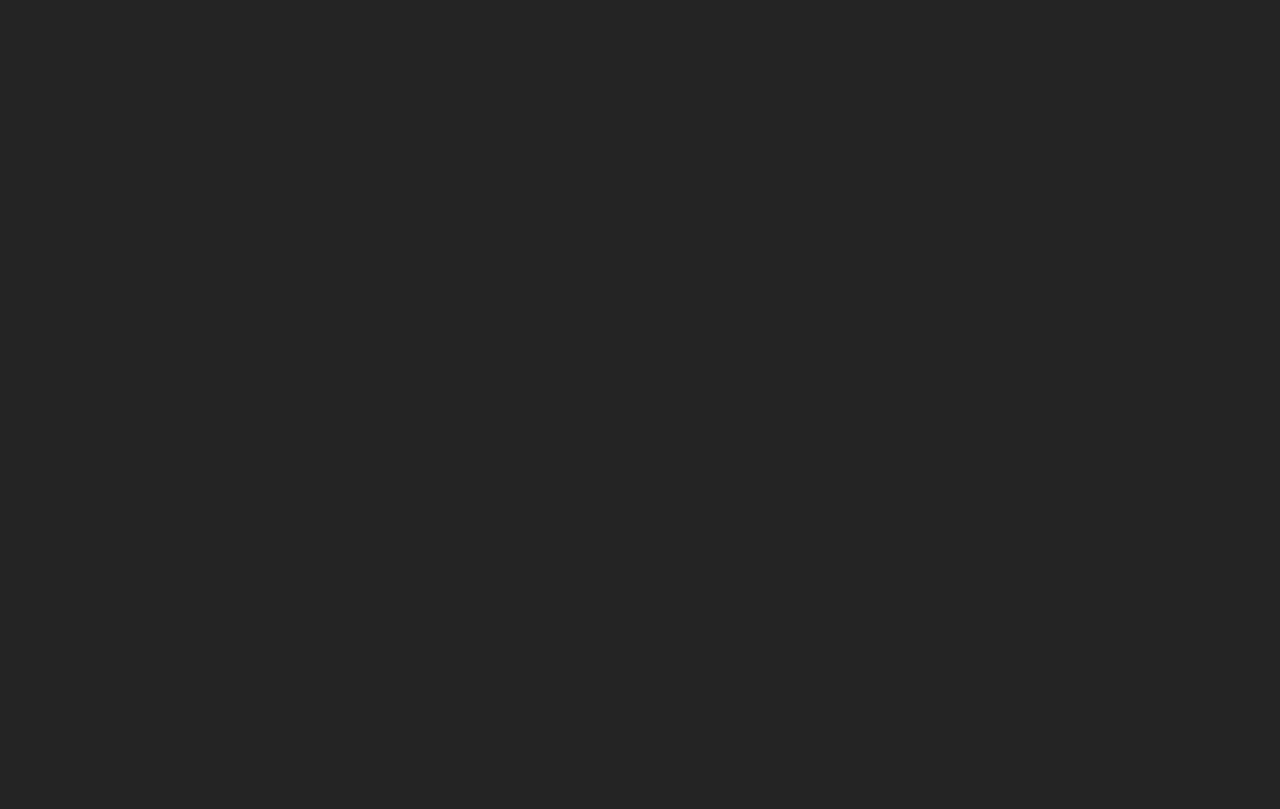
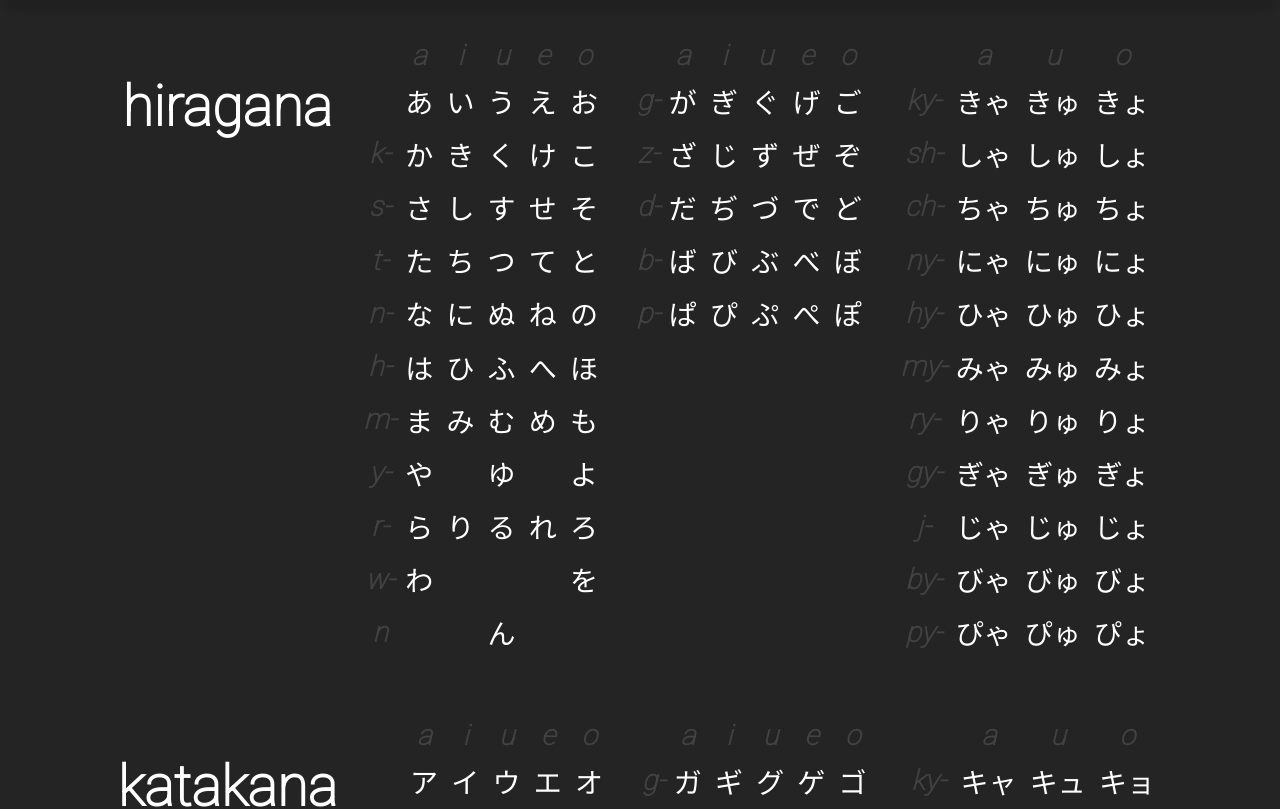
Before and after one commit to digitmancer/kana, a Next.js app: page / in a window 1280 px wide. Shown: the part 800-1609 px from the top of the page. Before the commit the page ends 816 px from the top, so only its background shows below. Built offline with nearby package versions, Linux system fonts and the light colour scheme.

Commit message:
Add kana tables

```diff
--- a/pages/index.jsx
+++ b/pages/index.jsx
@@ -1,116 +1,16 @@
 import dynamic from 'next/dynamic';
-import { useEffect, useState, useRef } from 'react';
-import { romanizations } from '../data/kana';
-import { hiragana, katakana, hiraganaDigraphs, katakanaDigraphs } from '../data/userdata';
-
-function AnswerField({ romaji, onRightAnswer })
-{
-  const inputRef = useRef(null);
-  const [input, setInput] = useState('');
-  const [missed, setMissed] = useState(false);
-
-  const pronunciation = new Audio('/audio/sakura/' + romaji.nihon + '.mp3');
-
-  useEffect(() =>
-  {
-    const focusInput = () => inputRef.current.focus();
-    document.addEventListener('click', focusInput);
-    focusInput();
-    return () => document.removeEventListener('click', focusInput);
-  }, []);
-
-  const handleInput = (event) =>
-  {
-    const isRightAnswer = (answer) => Object.values(romaji).includes(answer);
-    const value = event.target.value.toLowerCase().trim();
-    if (value === 'n' &&
-        isRightAnswer(value))
-    {
-        handleRightAnswer();
-        return;
-    }
-
-    if (value.length === 3 ||
-        ['a', 'e', 'i', 'o', 'u'].includes(value.charAt(value.length - 1)))
-    {
-      if (isRightAnswer(value))
-        handleRightAnswer();
-      else
-        handleWrongAnswer();
-      return;
-    }
-
-    setInput(value);
-  };
-
-  const handleRightAnswer = () =>
-  {
-    onRightAnswer();
-    setMissed(false);
-    setInput('');
-  };
-
-  const handleWrongAnswer = () =>
-  {
-    pronunciation.play();
-    setMissed(true);
-    setInput('');
-  };
-
-  return (
-    <input
-      className="answer"
-      type="text"
-      value={input}
-      ref={inputRef}
-      placeholder={missed ? romaji.hepburn : ''}
-      onChange={handleInput}
-      autoComplete="off"
-      autoFocus
-    />
-  )
-}
+import KanaQuiz from '../src/components/kanaQuiz'
+import KanaTable from '../src/components/kanaTable'
 
 function App()
 {
-  const [question, setQuestion] = useState(getQuestion());
-  const getNewQuestion = () => setQuestion(getQuestion());
-
   return (
-    <div className="wrapper">
-      <div className="prompt">
-        {question.kana}
-      </div>
-      <AnswerField
-        romaji={question.romaji}
-        onRightAnswer={getNewQuestion}
-      />
+    <div>
+      <KanaQuiz />
+      <KanaTable type={'hiragana'}/>
+      <KanaTable type={'katakana'}/>
     </div>
   )
 }
 
-function getQuestion()
-{
-  const questions =
-  [
-    ...hiragana,
-    ...katakana,
-    ...hiraganaDigraphs,
-    ...katakanaDigraphs
-  ];
-
-  const totalWeight = questions.reduce((total, question) => total + question.weight, 0);
-  let index = totalWeight * Math.random();
-  const question = questions.find(element =>
-  {
-    index -= element.weight;
-    return index <= 0;
-  });
-
-  return {
-    kana:   question.kana,
-    romaji: romanizations[question.kana]
-  };
-}
-
 export default dynamic(() => Promise.resolve(App), { ssr: false })
--- /dev/null
+++ b/src/components/kanaQuiz.jsx
@@ -0,0 +1,113 @@
+import { useEffect, useState, useRef } from 'react';
+import { romanizations } from '../kana';
+import { hiragana, katakana, hiraganaDigraphs, katakanaDigraphs } from '../userdata';
+
+function AnswerField({ romaji, onRightAnswer })
+{
+  const inputRef = useRef(null);
+  const [input, setInput] = useState('');
+  const [missed, setMissed] = useState(false);
+
+  const pronunciation = new Audio('/audio/sakura/' + romaji.nihon + '.mp3');
+
+  useEffect(() =>
+  {
+    const focusInput = () => inputRef.current.focus();
+    document.addEventListener('click', focusInput);
+    focusInput();
+    return () => document.removeEventListener('click', focusInput);
+  }, []);
+
+  const handleInput = (event) =>
+  {
+    const isRightAnswer = (answer) => Object.values(romaji).includes(answer);
+    const value = event.target.value.toLowerCase().trim();
+    if (value === 'n' &&
+        isRightAnswer(value))
+    {
+        handleRightAnswer();
+        return;
+    }
+
+    if (value.length === 3 ||
+        ['a', 'e', 'i', 'o', 'u'].includes(value.charAt(value.length - 1)))
+    {
+      if (isRightAnswer(value))
+        handleRightAnswer();
+      else
+        handleWrongAnswer();
+      return;
+    }
+
+    setInput(value);
+  };
+
+  const handleRightAnswer = () =>
+  {
+    onRightAnswer();
+    setMissed(false);
+    setInput('');
+  };
+
+  const handleWrongAnswer = () =>
+  {
+    pronunciation.play();
+    setMissed(true);
+    setInput('');
+  };
+
+  return (
+    <input
+      className="answer"
+      type="text"
+      value={input}
+      ref={inputRef}
+      placeholder={missed ? romaji.hepburn : ''}
+      onChange={handleInput}
+      autoComplete="off"
+      autoFocus
+    />
+  )
+}
+
+function getQuestion()
+{
+  const questions =
+  [
+    ...hiragana,
+    ...katakana,
+    ...hiraganaDigraphs,
+    ...katakanaDigraphs
+  ];
+
+  const totalWeight = questions.reduce((total, question) => total + question.weight, 0);
+  let index = totalWeight * Math.random();
+  const question = questions.find(element =>
+  {
+    index -= element.weight;
+    return index <= 0;
+  });
+
+  return {
+    kana:   question.kana,
+    romaji: romanizations[question.kana]
+  };
+}
+
+export default function KanaQuiz()
+{
+  const [question, setQuestion] = useState(getQuestion());
+  const getNewQuestion = () => setQuestion(getQuestion());
+
+  return (
+    <div className="wrapper">
+      <div className="prompt">
+        {question.kana}
+      </div>
+      <AnswerField
+        romaji={question.romaji}
+        onRightAnswer={getNewQuestion}
+      />
+    </div>
+  )
+}
--- /dev/null
+++ b/src/components/kanaTable.jsx
@@ -0,0 +1,74 @@
+import { gojoun, dakuten, yoon, romanizations } from '../kana';
+
+export default function KanaTable({ type })
+{
+  return (
+    <div className='kanaTable'>
+      <h1>{type}</h1>
+      <table>
+        <thead>
+          <tr>
+            <th></th>
+            <th>a</th>
+            <th>i</th>
+            <th>u</th>
+            <th>e</th>
+            <th>o</th>
+          </tr>
+        </thead>
+        <tbody>
+          {Object.entries({...gojoun}).map(([label, kana]) => (
+            <tr key={label}>
+              <th>{label}</th>
+              {Object.values(kana).map((element, index) =>
+                <td key={index}>{element ? element[type] : ''}</td>
+              )}
+            </tr>
+          ))}
+        </tbody>
+      </table>
+      <table>
+        <thead>
+          <tr>
+            <th></th>
+            <th>a</th>
+            <th>i</th>
+            <th>u</th>
+            <th>e</th>
+            <th>o</th>
+          </tr>
+        </thead>
+        <tbody>
+          {Object.entries({...dakuten}).map(([label, kana]) => (
+            <tr key={label}>
+              <th>{label}</th>
+              {Object.values(kana).map((element, index) =>
+                <td key={index}>{element ? element[type] : ''}</td>
+              )}
+            </tr>
+          ))}
+        </tbody>
+      </table>
+      <table>
+        <thead>
+          <tr>
+            <th></th>
+            <th>a</th>
+            <th>u</th>
+            <th>o</th>
+          </tr>
+        </thead>
+        <tbody>
+          {Object.entries({...yoon}).map(([label, kana]) => (
+            <tr key={label}>
+              <th>{label}</th>
+              {Object.values(kana).map((element, index) =>
+                <td key={index}>{element ? element[type] : ''}</td>
+              )}
+            </tr>
+          ))}
+        </tbody>
+      </table>
+    </div>
+  )
+}
--- a/data/kana.js
+++ b/src/kana.js
@@ -218,7 +218,7 @@ export const romanizations =
 
 export const gojoun =
 {
-  '∅':
+  '':
   {
     a:  { hiragana: 'あ', katakana: 'ア' },
     i:  { hiragana: 'い', katakana: 'イ' },
@@ -300,6 +300,8 @@ export const gojoun =
   },
   'n':
   {
+    x:  null,
+    y:  null,
     n:  { hiragana: 'ん', katakana: 'ン' }
   }
 };
--- a/styles.css
+++ b/styles.css
@@ -1,11 +1,11 @@
 body {
   height: 100vh;
-  overflow: hidden;
   background-color: #242424;
   color: #fff;
 }
 
 .wrapper {
+  height: 100vh;
   display: flex;
   flex-wrap: wrap;
   justify-content: center;
@@ -13,6 +13,7 @@ body {
   border-radius: 5px;
   box-shadow: 0 0 10px rgba(0, 0, 0, 0.2);
   user-select: none;
+  overflow: hidden;
 }
 
 .prompt {
@@ -33,3 +34,23 @@ body {
   border: none;
   outline: none;
 }
+
+.kanaTable {
+  display: flex;
+  flex-wrap: wrap;
+  align-items: flex-start;
+  gap: 1em;
+  justify-content: center;
+  text-align: center;
+  font-family: 'Noto Sans JP', sans-serif;
+  font-family: 'Roboto', monospace;
+  font-size: 28px;
+  padding: 1em;
+  th {
+    color: #424242;
+    font-style: italic;
+  }
+  td {
+    padding: 0.2em;
+  }
+}
```
Also changed, not shown: src/userdata.js (renamed from data/userdata.js).
